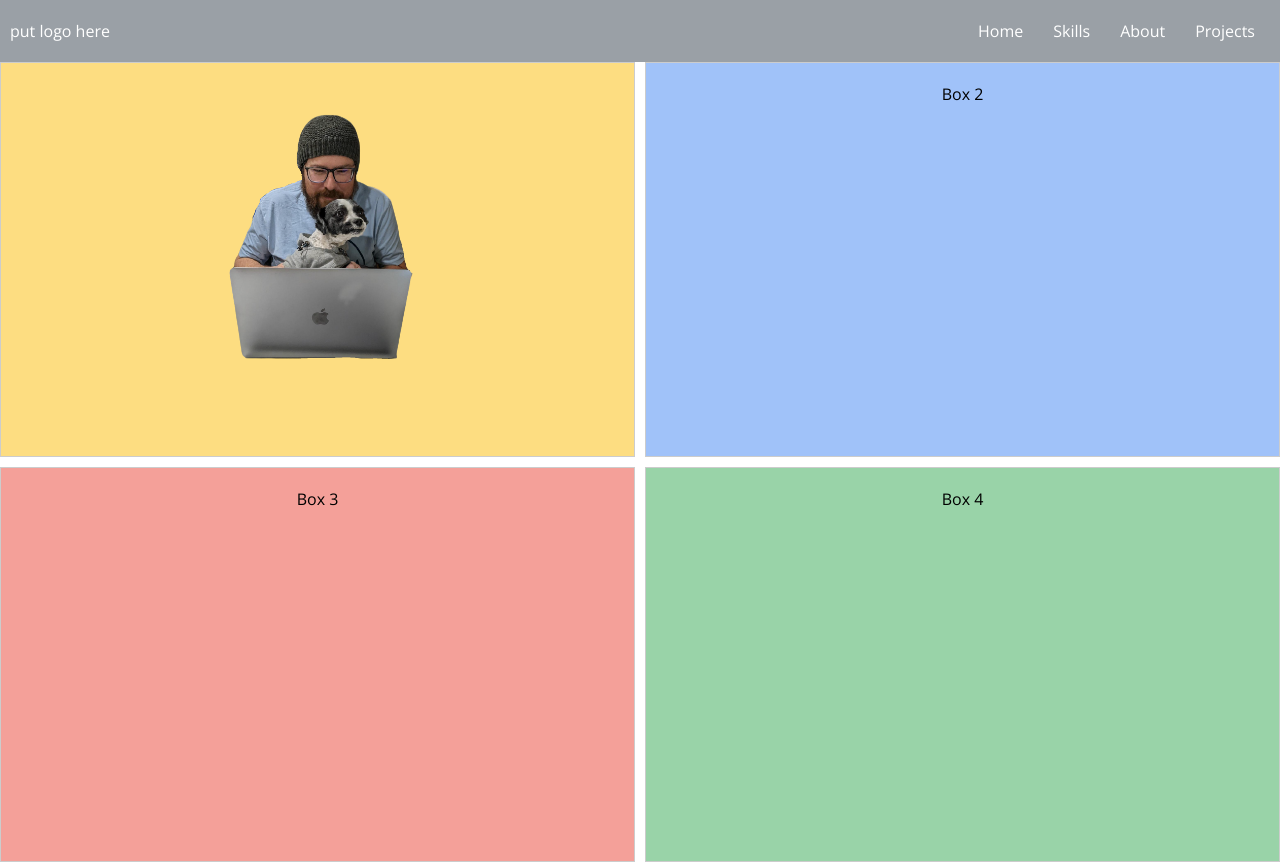
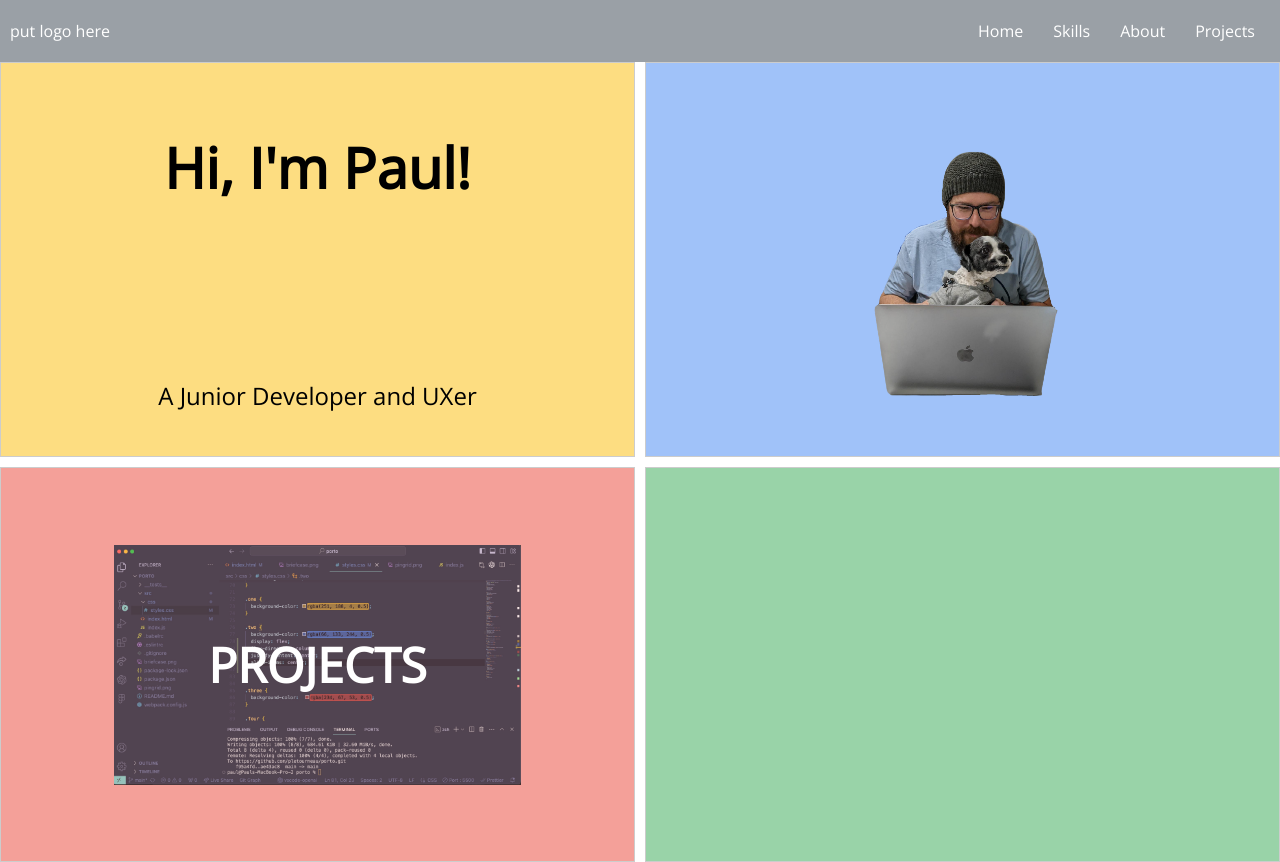
Before and after one commit to pletourneau/porto, a website built with webpack: page src/index.html in a window 1280 px wide. Built offline with nearby package versions, Linux system fonts and the light colour scheme.

Commit message:
done for the day

```diff
--- a/src/css/styles.css
+++ b/src/css/styles.css
@@ -59,8 +59,13 @@ nav {
   height:100vh;
 }
 
-img {
+.two img {
   max-height: 35vh;
+}
+
+.three img {
+  max-height: 30vh;
+  opacity: 80%;
 }
 
 .grid-item {
@@ -71,18 +76,56 @@ img {
 
 .one {
   background-color: rgba(251, 188, 4, 0.5);
+  display: flex;
+  flex-direction: column;
+  justify-content: space-between;
+  align-items: center;
+
 }
+
+.one h2 {
+  font-size: 3.5rem;
+
+}
+
+.one p {
+  font-size: 1.5rem;
+
+}
+
+
 
 .two {
   background-color: rgba(66, 133, 244, 0.5);
+  display: flex;
+  flex-direction: column;
+  justify-content: center;
+  align-items: center;
+
 }
 
 .three {
   background-color:  rgba(234, 67, 53, 0.5);
+  color:#FFFFFF;
+  display: flex;
+  flex-direction: column;
+  justify-content: center;
+  align-items: center;
 }
 
 .four {
   background-color: rgba(52, 168, 83, 0.5);
+  color:#FFFFFF;
+  display: flex;
+  flex-direction: column;
+  justify-content: center;
+  align-items: center;
+}
+
+.three h2 {
+  position: absolute;
+  font-size: 3rem;
+  z-index: 10;
 }
 
 @keyframes rotateLeftRight {
--- a/src/index.html
+++ b/src/index.html
@@ -26,15 +26,25 @@
     </header>
     <div class="grid-container">
       <div class="grid-item one">
+        <h2>Hi, I'm Paul!</h2>
+        <p>A Junior Developer and UXer</p>
+      </div>
+      <div class="grid-item two">
         <img
           src="../pingrid.png"
           alt="Paul and his dog Ingrid"
           id="rotatingImage"
         />
       </div>
-      <div class="grid-item two">Box 2</div>
-      <div class="grid-item three">Box 3</div>
-      <div class="grid-item four">Box 4</div>
+      <div class="grid-item three">
+        <h2>PROJECTS</h2>
+        <img
+          src="../VS-code.jpg"
+          alt="a picture of a VS code terminal"
+          id="rotatingImage"
+        />
+      </div>
+      <div class="grid-item four"></div>
     </div>
     <!-- <h1>TEST</h1> -->
     <script src="index.js"></script>
--- a/src/index.js
+++ b/src/index.js
@@ -9,6 +9,6 @@ document.addEventListener("DOMContentLoaded", function () {
   hamburger.addEventListener("click", function () {
     menu.classList.toggle("show");
   });
-  const image = document.querySelector(".grid-item.one img");
+  const image = document.querySelector(".grid-item.two img");
   image.classList.add("rotating");
 });
```
Also changed, not shown: VS-code.jpg (added).
